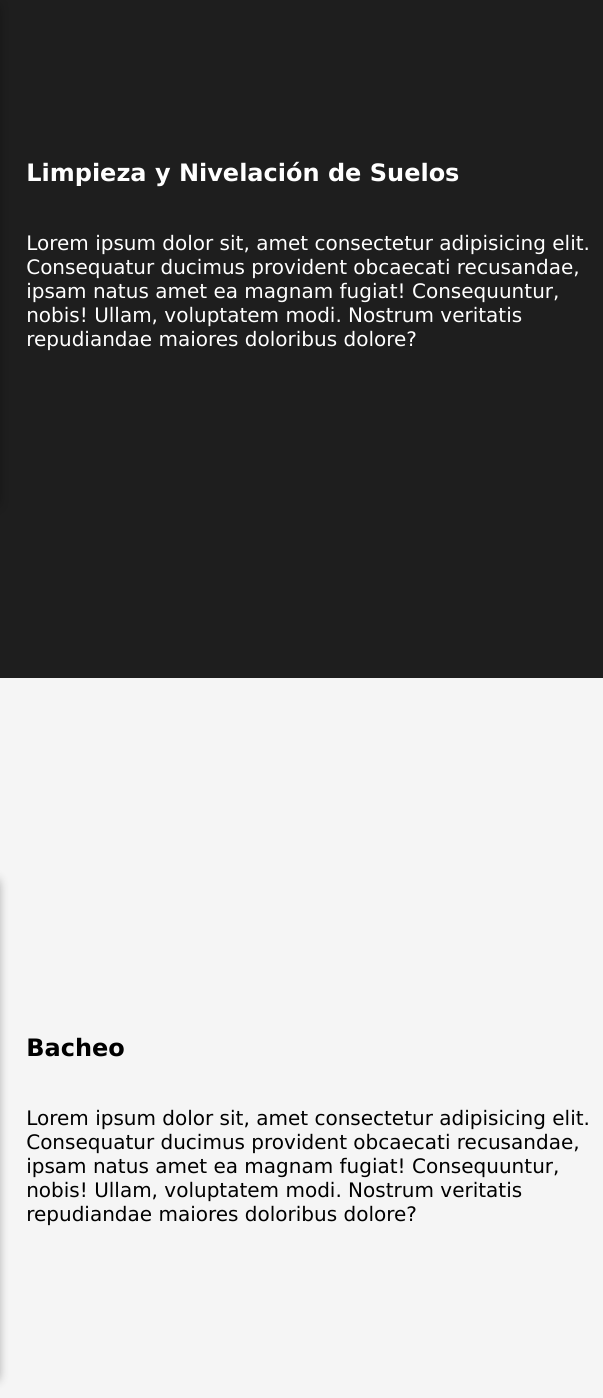
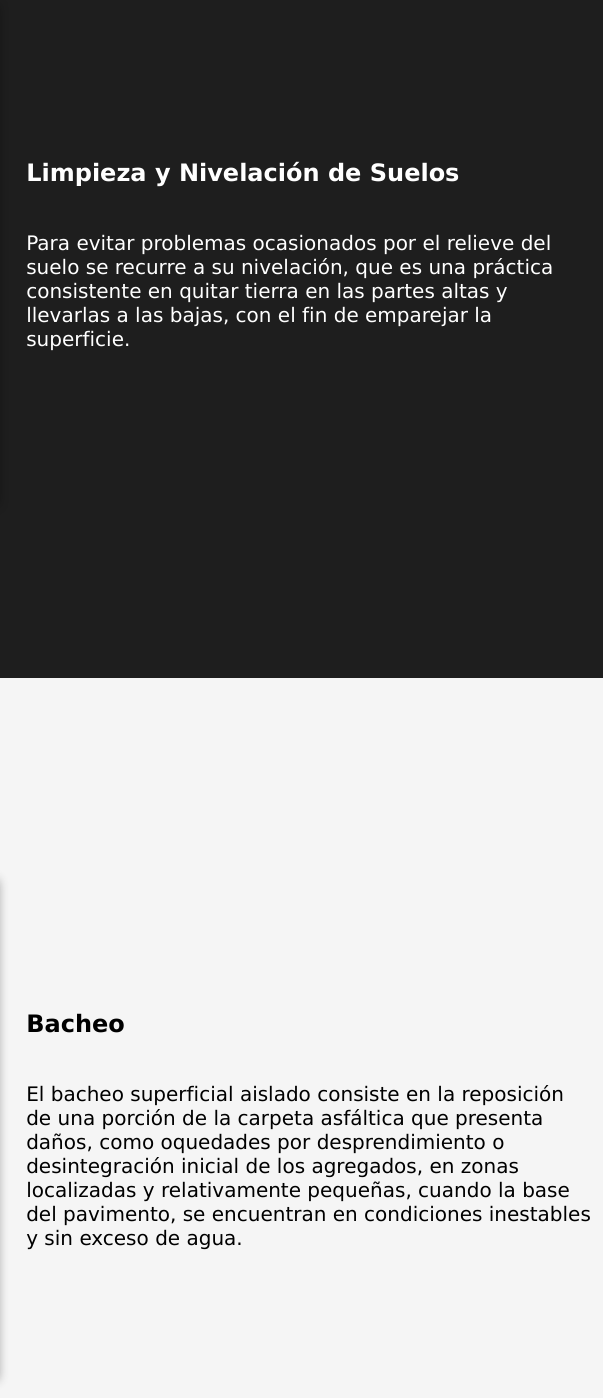
Before and after one commit to nacho-esperanza/ProyectoFinal, a website: page trabajos.html in a window 1280 px wide. Shown: the part 542-1940 px from the top of the page, 677-1280 px from the left. Drawn offline with Linux system fonts and the light colour scheme.

Commit message:
Cambio de lorems

```diff
--- a/trabajos.html
+++ b/trabajos.html
@@ -44,7 +44,7 @@
             <div class="img-container"></div>
             <div class="descripcion">
                 <h3>Limpieza y Nivelación de Suelos</h3>
-                <p>Lorem ipsum dolor sit, amet consectetur adipisicing elit. Consequatur ducimus provident obcaecati recusandae, ipsam natus amet ea magnam fugiat! Consequuntur, nobis! Ullam, voluptatem modi. Nostrum veritatis repudiandae maiores doloribus dolore?</p>
+                <p>Para evitar problemas ocasionados por el relieve del suelo se recurre a su nivelación, que es una práctica consistente en quitar tierra en las partes altas y llevarlas a las bajas, con el fin de emparejar la superficie.</p>
             </div>
         </div>
         </section>
@@ -54,7 +54,9 @@
                 <div class="img-container"></div>
                 <div class="descripcion">
                     <h3>Bacheo</h3>
-                    <p>Lorem ipsum dolor sit, amet consectetur adipisicing elit. Consequatur ducimus provident obcaecati recusandae, ipsam natus amet ea magnam fugiat! Consequuntur, nobis! Ullam, voluptatem modi. Nostrum veritatis repudiandae maiores doloribus dolore?</p>
+                    <p>El bacheo superficial aislado consiste en la reposición de una porción de la carpeta asfáltica que presenta daños, como
+                        oquedades por desprendimiento o desintegración inicial de los agregados, en zonas localizadas y relativamente pequeñas,
+                        cuando la base del pavimento, se encuentran en condiciones inestables y sin exceso de agua.</p>
                 </div>
             </div>
             </section>
```
Also changed, not shown: equipo.html (+1 -1 lines), somos.html (+1 -1 lines).
